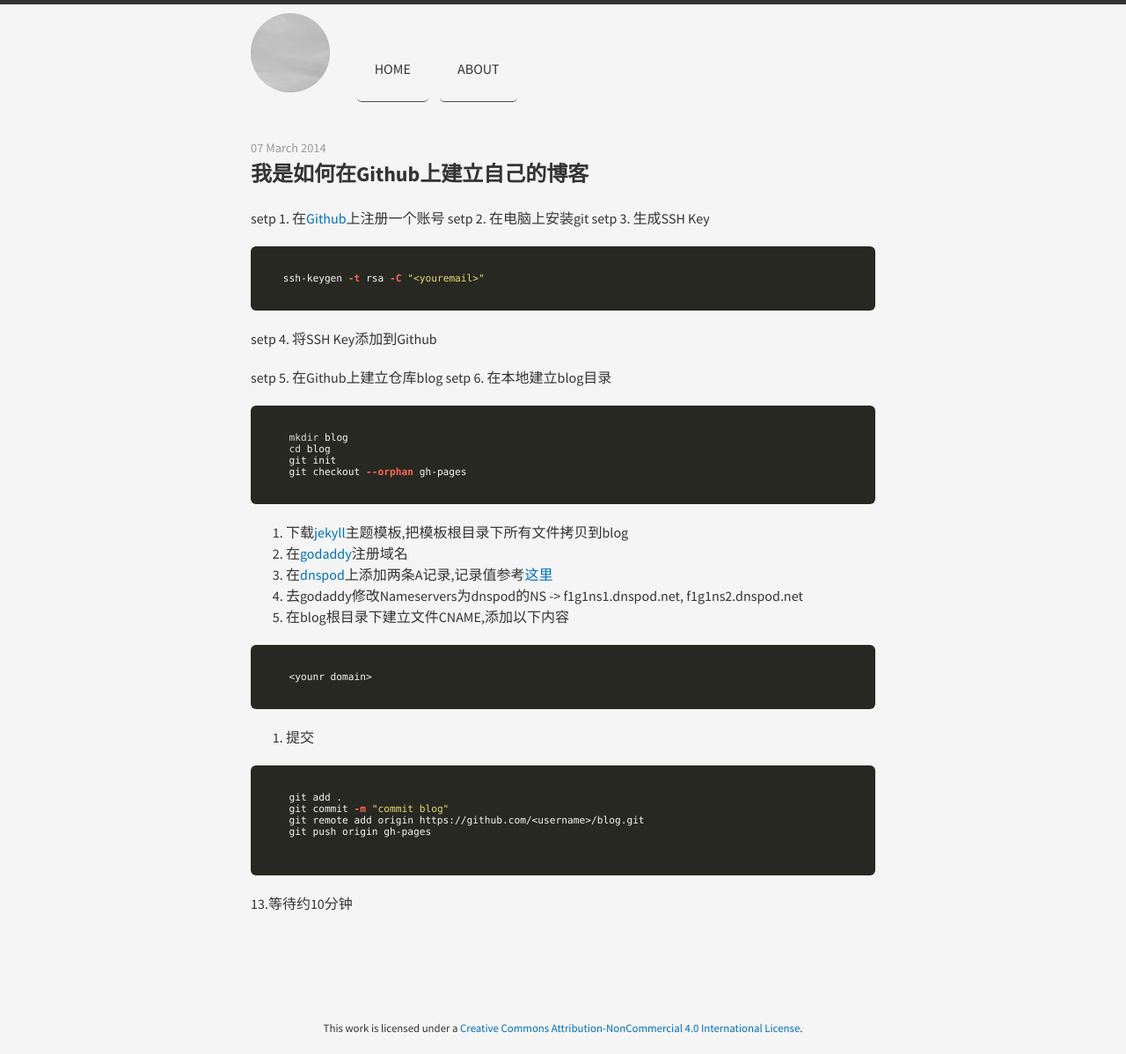
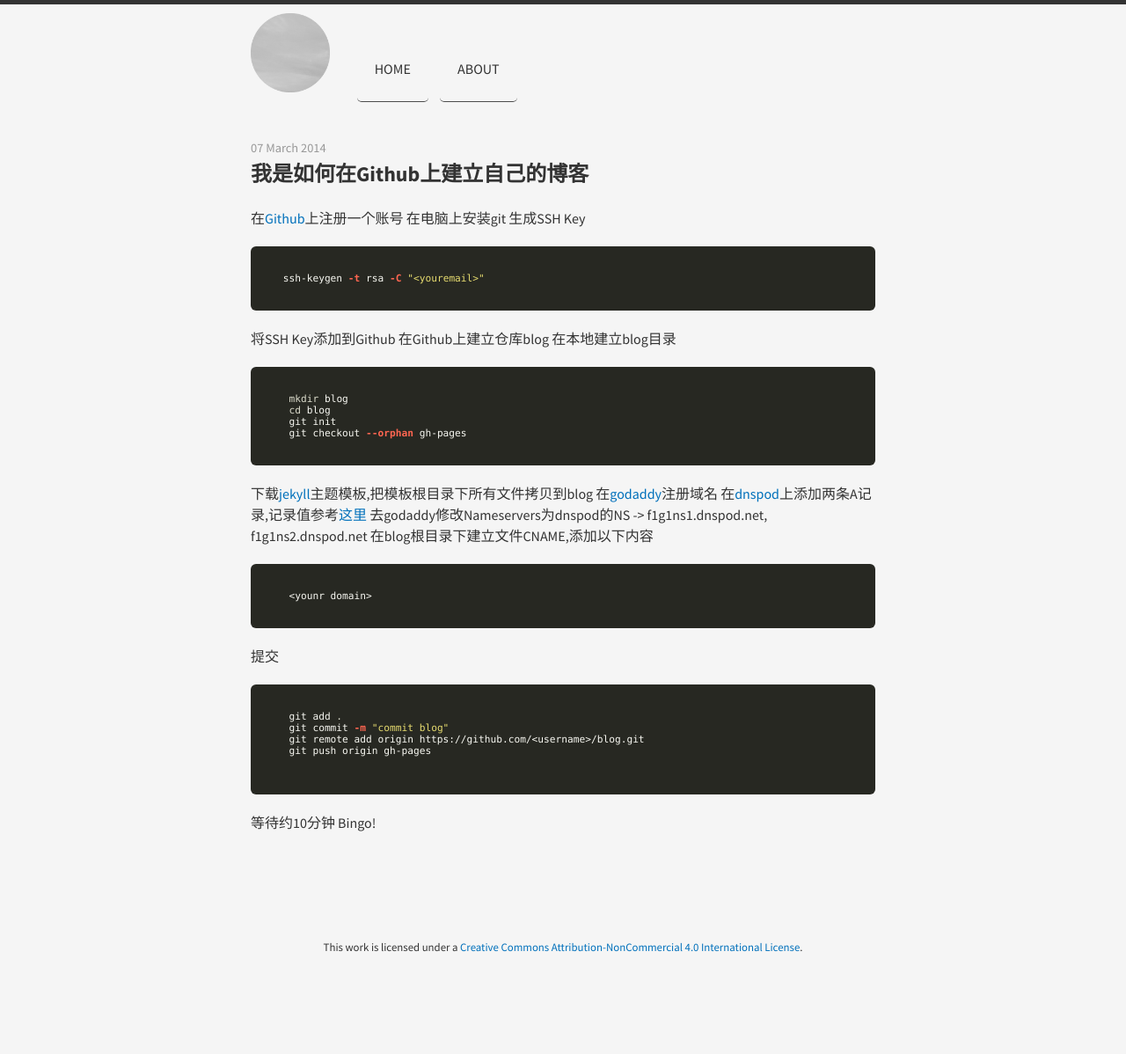
Before and after one commit to Humor-er/yjdblog, a Jekyll site: the page built from _posts/2014-03-07-demo-post.md, in a window 1280 px wide. Shown: the whole page at 88% size. Built offline with Jekyll 4.4.1, drawn with Linux system fonts in a browser that asks for light colours; nearby versions of some CDN libraries; Markdown is read by kramdown in place of the engine named in the settings; after the commit the page ends 1106 px from its top, so only the background shows below that.

Commit message:
Update 2014-03-07-demo-post.md

```diff
--- a/_posts/2014-03-07-demo-post.md
+++ b/_posts/2014-03-07-demo-post.md
@@ -3,36 +3,34 @@ layout: post
 title: 我是如何在Github上建立自己的博客
 ---
 
-setp 1. 在<a href="https://github.com">Github</a>上注册一个账号
-setp 2. 在电脑上安装git
-setp 3. 生成SSH Key
+在<a href="https://github.com">Github</a>上注册一个账号
+在电脑上安装git
+生成SSH Key
 {% highlight bash %}
  ssh-keygen -t rsa -C "<youremail>"
 {% endhighlight %}
-setp 4. 将SSH Key添加到Github
-
-setp 5. 在Github上建立仓库blog
-setp 6. 在本地建立blog目录
-<p>
+将SSH Key添加到Github
+在Github上建立仓库blog
+在本地建立blog目录
 {% highlight bash %}
   mkdir blog
   cd blog
   git init
   git checkout --orphan gh-pages
 {% endhighlight %}
-</p>
-7. 下载<a href="http://jekyllthemes.org/">jekyll</a>主题模板,把模板根目录下所有文件拷贝到blog
-8. 在<a href="http://www.godaddy.com/">godaddy</a>注册域名
-9. 在<a href="https://www.dnspod.cn/">dnspod</a>上添加两条A记录,记录值参考<a href="https://help.github.com/articles/my-custom-domain-isn-t-working">这里</a>
-10. 去godaddy修改Nameservers为dnspod的NS -> f1g1ns1.dnspod.net, f1g1ns2.dnspod.net
-11. 在blog根目录下建立文件CNAME,添加以下内容
+下载<a href="http://jekyllthemes.org/">jekyll</a>主题模板,把模板根目录下所有文件拷贝到blog
+在<a href="http://www.godaddy.com/">godaddy</a>注册域名
+在<a href="https://www.dnspod.cn/">dnspod</a>上添加两条A记录,记录值参考<a href="https://help.github.com/articles/my-custom-domain-isn-t-working">这里</a>
+去godaddy修改Nameservers为dnspod的NS -> f1g1ns1.dnspod.net, f1g1ns2.dnspod.net
+在blog根目录下建立文件CNAME,添加以下内容
 {% highlight bash %}
   <younr domain>
 {% endhighlight %}
-12. 提交 {% highlight bash %}
+提交 {% highlight bash %}
   git add .
   git commit -m "commit blog"
   git remote add origin https://github.com/<username>/blog.git
   git push origin gh-pages
  {% endhighlight %}
-13.等待约10分钟
+等待约10分钟
+Bingo!
```
